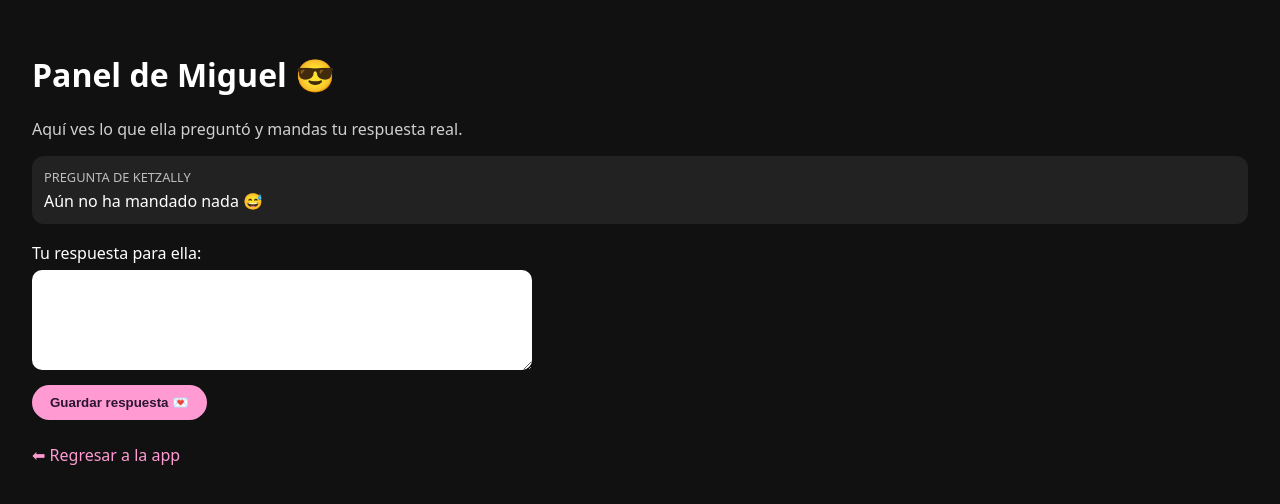
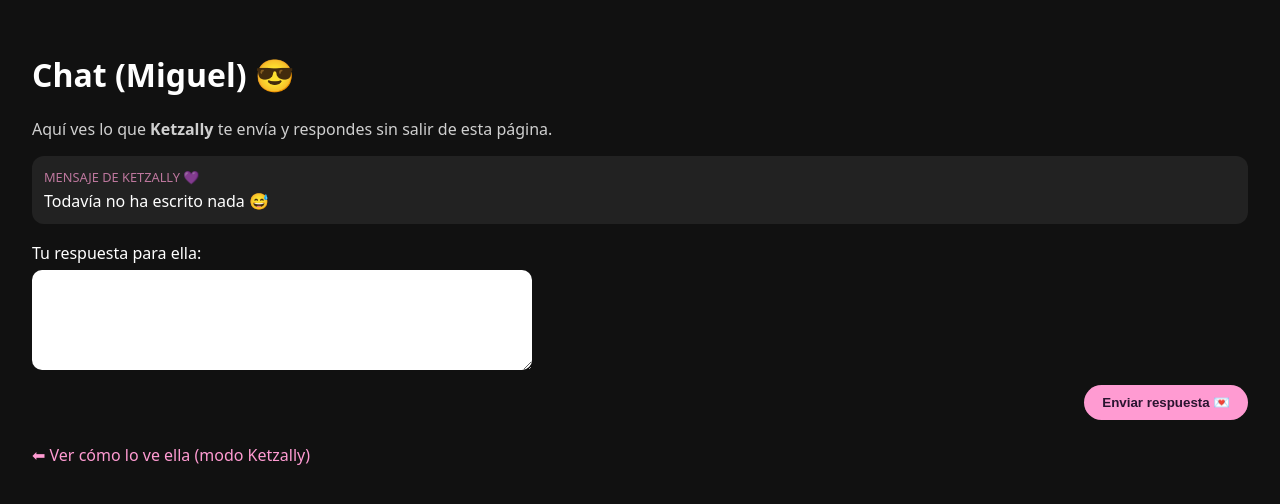
Before and after one commit to MiguelSZ99/MiJuegoParaTi, a Flask app: page /miguel in a window 1280 px wide. Shown: the top 504 px of the page. Run offline with Flask 3, Linux system fonts and the light colour scheme.

Commit message:
Separación de roles Miguel y Ketzally + no redirección

```diff
--- a/templates/miguel.html
+++ b/templates/miguel.html
@@ -2,36 +2,42 @@
 <html lang="es">
 <head>
   <meta charset="utf-8">
-  <title>Panel de Miguel</title>
+  <title>Chat — Miguel</title>
   <meta name="viewport" content="width=device-width, initial-scale=1">
 </head>
 
 <body style="font-family: system-ui, -apple-system, BlinkMacSystemFont, 'Segoe UI', sans-serif;
              background: #111; color: #fff; padding: 24px;">
 
-  <h1>Panel de Miguel 😎</h1>
-  <p style="opacity:0.8;">Aquí ves lo que ella preguntó y mandas tu respuesta real.</p>
+  <h1>Chat (Miguel) 😎</h1>
+  <p style="opacity:0.8;">Aquí ves lo que <b>Ketzally</b> te envía y respondes sin salir de esta página.</p>
 
   <div style="margin-top:16px; padding:12px; border-radius:12px; background:#222;">
-    <div style="font-size:0.8rem; text-transform:uppercase; opacity:0.7;">Pregunta de Ketzally</div>
-    <div style="margin-top:4px;" id="preguntaTexto"></div>
+    <div style="font-size:0.8rem; text-transform:uppercase; opacity:0.7; color:#ff9bd2;">Mensaje de Ketzally 💜</div>
+    <div style="margin-top:4px; font-size:1rem;" id="preguntaTexto"></div>
   </div>
 
-  <form method="post" style="margin-top:18px;">
+  <form method="post" action="/miguel" style="margin-top:18px;">
     <label for="respuesta" style="display:block; margin-bottom:6px;">Tu respuesta para ella:</label>
     <textarea id="respuesta" name="respuesta"
       style="width:100%; max-width:480px; min-height:80px; border-radius:10px; padding:10px; border:none;"></textarea>
-    <div style="margin-top:10px;">
+
+    <div style="margin-top:10px; text-align:right;">
       <button type="submit"
         style="border:none; border-radius:999px; padding:10px 18px; font-weight:600;
         background:#ff9bd2; color:#2a1430; cursor:pointer;">
-        Guardar respuesta 💌
+        Enviar respuesta 💌
       </button>
     </div>
   </form>
 
+  <div id="respuestaBox" style="margin-top:20px; padding:12px; display:none; border-radius:12px; background:#223;">
+    <div style="font-size:0.8rem; text-transform:uppercase; opacity:0.7; color:#8ecdfc;">Tu respuesta (Miguel)</div>
+    <div id="respuestaTexto" style="margin-top:4px;"></div>
+  </div>
+
   <p style="margin-top:24px;">
-    <a href="/" style="color:#ff9bd2; text-decoration:none;">⬅ Regresar a la app</a>
+    <a href="/" style="color:#ff9bd2; text-decoration:none;">⬅ Ver cómo lo ve ella (modo Ketzally)</a>
   </p>
 
 <script>
@@ -39,10 +45,18 @@ function updatePanel() {
     fetch("/estado")
     .then(r => r.json())
     .then(data => {
-        document.getElementById("preguntaTexto").innerText = data.pregunta || "Aún no ha mandado nada 😅";
+        // Mostrar pregunta
+        document.getElementById("preguntaTexto").innerText = data.pregunta || "Todavía no ha escrito nada 😅";
+
+        // Mostrar respuesta si existe
+        if (data.respuesta) {
+            document.getElementById("respuestaTexto").innerText = data.respuesta;
+            document.getElementById("respuestaBox").style.display = "block";
+        }
     });
 }
 
+// actualizar cada 2 segundos
 setInterval(updatePanel, 2000);
 updatePanel();
 </script>
```
